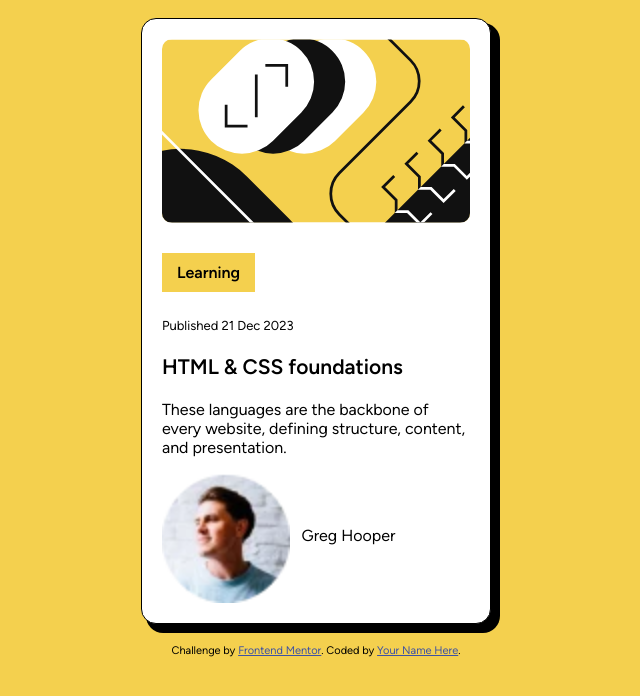
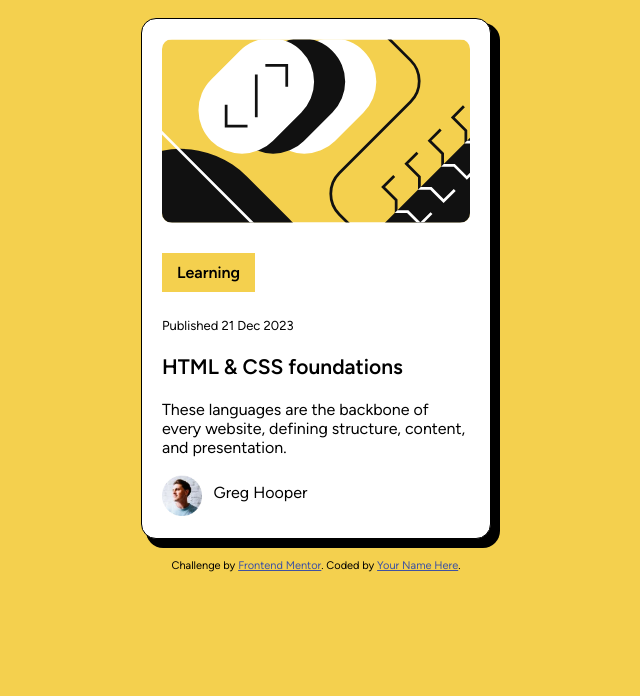
Before and after one commit to b22thohe/blog-preview-card, a plain HTML site: page index.html in a window 1280 px wide. Shown: the whole page, without its empty margins (324-964 px from the left). Drawn offline with Linux system fonts and the light colour scheme.

Commit message:
Misc edit

```diff
--- a/styles.css
+++ b/styles.css
@@ -75,7 +75,7 @@ p {
 
 .byline-container img {
     display: inline-block;
-    width: 10vw;
+    width: 40px;
     height: auto;
 }
 
```
